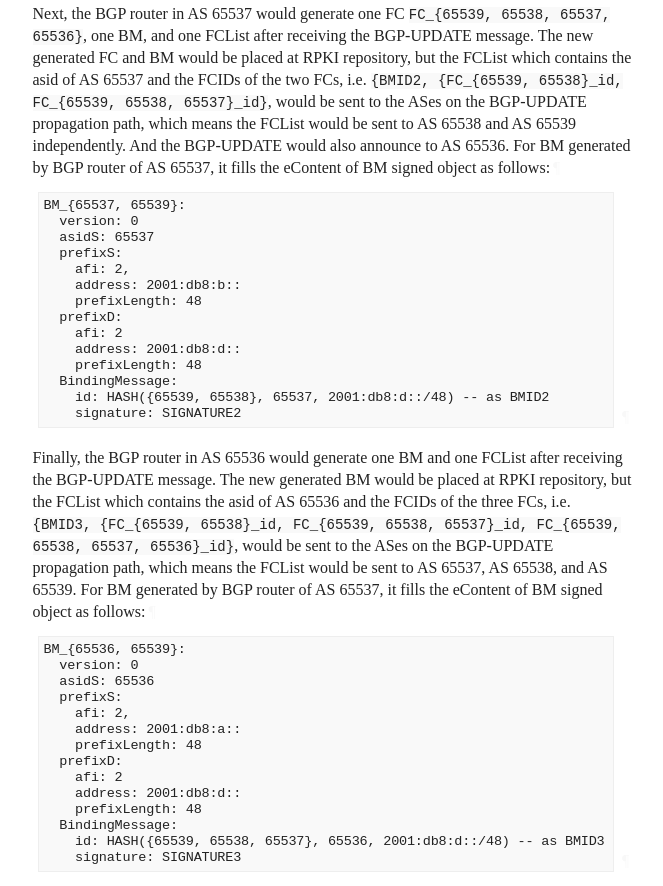
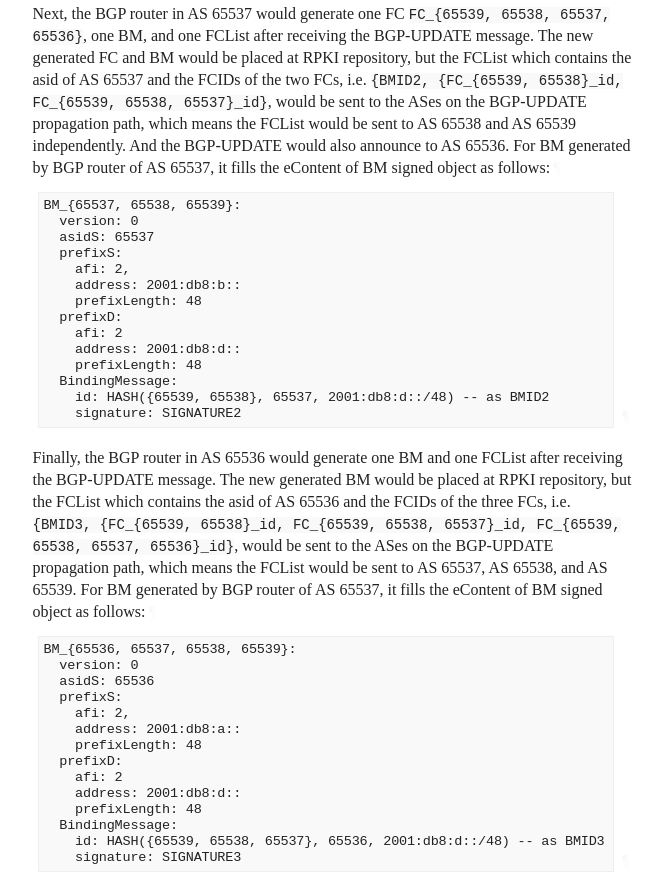
Before and after one commit to BasilGuo/fc-binding-message, a plain HTML site: page zjo-revise/draft-xu-fc-binding-message.html in a window 1280 px wide. Shown: the part 5594-6480 px from the top of the page, without its empty margins (92-755 px from the left). Drawn offline with Linux system fonts and the light colour scheme; a web font is replaced by a local one.

Commit message:
Script updating gh-pages from 1ec6128. [ci skip]

```diff
--- a/zjo-revise/draft-xu-fc-binding-message.html
+++ b/zjo-revise/draft-xu-fc-binding-message.html
@@ -1511,7 +1511,7 @@ The Autonomous System Identifier Delegation Extension described in <span>[<a hre
 <a href="#name-a-topology-example-of-3-as" class="selfRef">A topology example of 3 AS</a>
           </figcaption></figure>
 </div>
-<p id="section-5.2-7">Suppose that the simplified RIB table of AS 65536 is as follows. That means there is 1 BGP-UPDATE that is announced from AS 65539 to AS 65537, 1 BGP-UPDATE that is announced from AS 65538 to AS 65537, and 1 BGP-UPDATE that is announced from AS 65537 to AS 65536.<a href="#section-5.2-7" class="pilcrow">¶</a></p>
+<p id="section-5.2-7">Suppose that the simplified RIB table of AS 65536 is as follows. That means there is 1 BGP-UPDATE that is announced from AS 65539 to AS 65538, 1 BGP-UPDATE that is announced from AS 65538 to AS 65537, and 1 BGP-UPDATE that is announced from AS 65537 to AS 65536.<a href="#section-5.2-7" class="pilcrow">¶</a></p>
 <span id="name-simplified-rib-table-of-as-"></span><div id="fig-rib-of-AS65536">
 <figure id="figure-3">
           <div class="alignLeft art-text artwork" id="section-5.2-8.1">
@@ -1551,7 +1551,7 @@ BM_{65538, 65539}:
 <p id="section-5.2-13">Next, the BGP router in AS 65537 would generate one FC <code>FC_{65539, 65538, 65537, 65536}</code>, one BM, and one FCList after receiving the BGP-UPDATE message. The new generated FC and BM would be placed at RPKI repository, but the FCList which contains the asid of AS 65537 and the FCIDs of the two FCs, i.e. <code>{BMID2, {FC_{65539, 65538}_id, FC_{65539, 65538, 65537}_id}</code>, would be sent to the ASes on the BGP-UPDATE propagation path, which means the FCList would be sent to AS 65538 and AS 65539 independently. And the BGP-UPDATE would also announce to AS 65536. For BM generated by BGP router of AS 65537, it fills the eContent of BM signed object as follows:<a href="#section-5.2-13" class="pilcrow">¶</a></p>
 <div class="alignLeft art-text artwork" id="section-5.2-14">
 <pre>
-BM_{65537, 65539}:
+BM_{65537, 65538, 65539}:
   version: 0
   asidS: 65537
   prefixS:
@@ -1570,7 +1570,7 @@ BM_{65537, 65539}:
 <p id="section-5.2-15">Finally, the BGP router in AS 65536 would generate one BM and one FCList after receiving the BGP-UPDATE message. The new generated BM would be placed at RPKI repository, but the FCList which contains the asid of AS 65536 and the FCIDs of the three FCs, i.e. <code>{BMID3, {FC_{65539, 65538}_id, FC_{65539, 65538, 65537}_id, FC_{65539, 65538, 65537, 65536}_id}</code>, would be sent to the ASes on the BGP-UPDATE propagation path, which means the FCList would be sent to AS 65537, AS 65538, and AS 65539. For BM generated by BGP router of AS 65537, it fills the eContent of BM signed object as follows:<a href="#section-5.2-15" class="pilcrow">¶</a></p>
 <div class="alignLeft art-text artwork" id="section-5.2-16">
 <pre>
-BM_{65536, 65539}:
+BM_{65536, 65537, 65538, 65539}:
   version: 0
   asidS: 65536
   prefixS:
```
Also changed, not shown: zjo-revise/draft-xu-fc-binding-message.txt.
